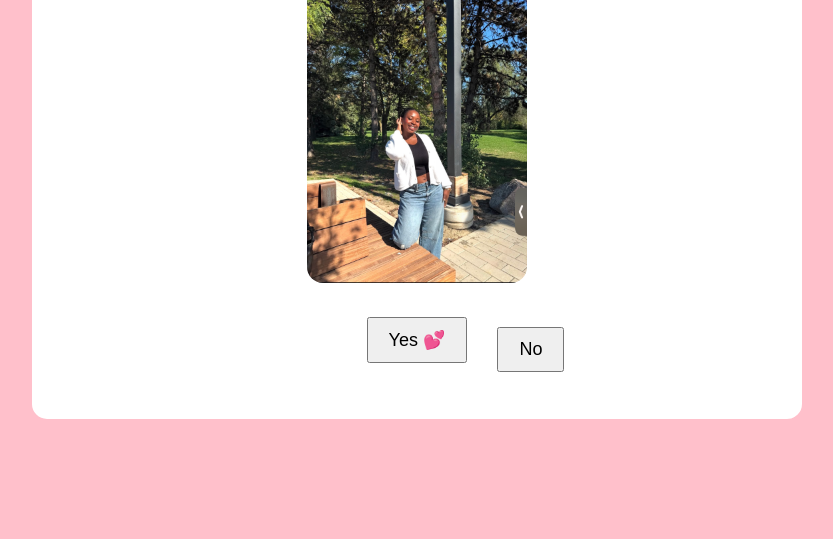
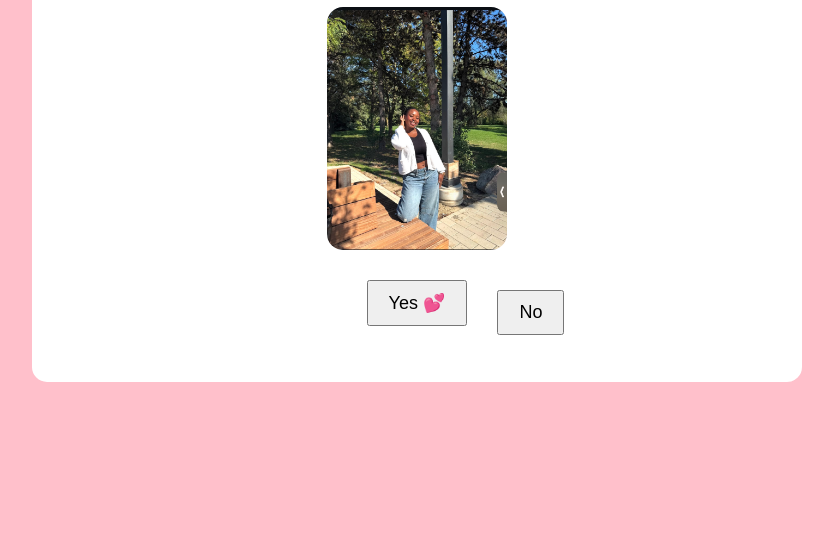
Before and after one commit to erotimothy-png/valentine-website, a plain HTML site: page index.html in a window 1280 px wide. Shown: the part 261-800 px from the top of the page, without its empty margins (223-1056 px from the left). Drawn offline with Linux system fonts and the light colour scheme.

Commit message:
styles.css

```diff
--- a/styles.css
+++ b/styles.css
@@ -16,10 +16,12 @@
 }
 
 .valentine-img {
-  width: 220px;
-  max-width: 85%;
+  width: 180px;
+  max-width: 70%;
+  height: auto;
   border-radius: 16px;
-  margin: 15px 0 20px;
+  margin: 15px auto 20px;
+  display: block;
 }
 
 .btn, button {
```
